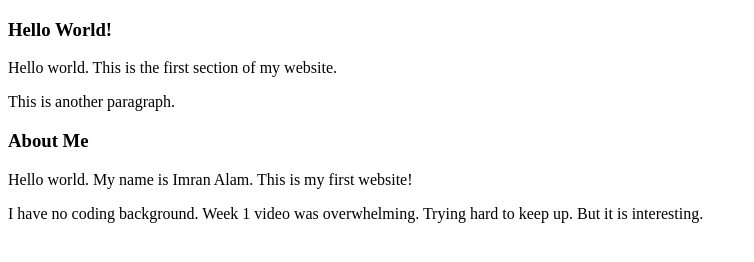
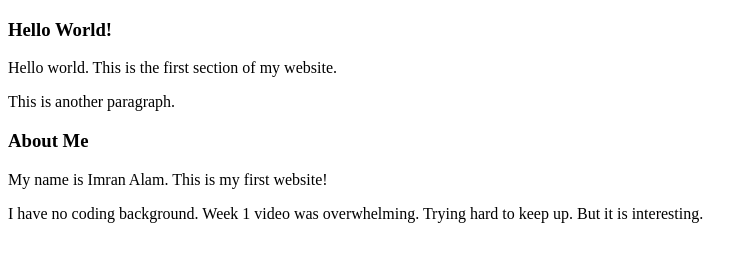
Before and after one commit to imranalam818/lab1, a plain HTML site: page index.html in a window 1280 px wide. Shown: the whole page, without its empty margins (0-754 px from the left). Drawn offline with Linux system fonts and the light colour scheme.

Commit message:
edit About me paragraph

```diff
--- a/index.html
+++ b/index.html
@@ -11,7 +11,7 @@
  		<p>This is another paragraph.</p>
 
  	<h3>About Me</h3>
-  		<p>Hello world. My name is Imran Alam. This is my first website!</p>
+  		<p>My name is Imran Alam. This is my first website!</p>
  		<p>I have no coding background. Week 1 video was overwhelming. Trying hard to keep up. But it is interesting.</p>
 
 </body>
```
